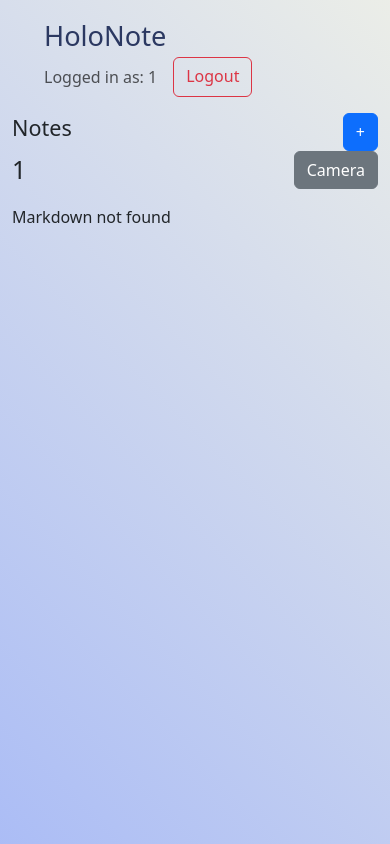
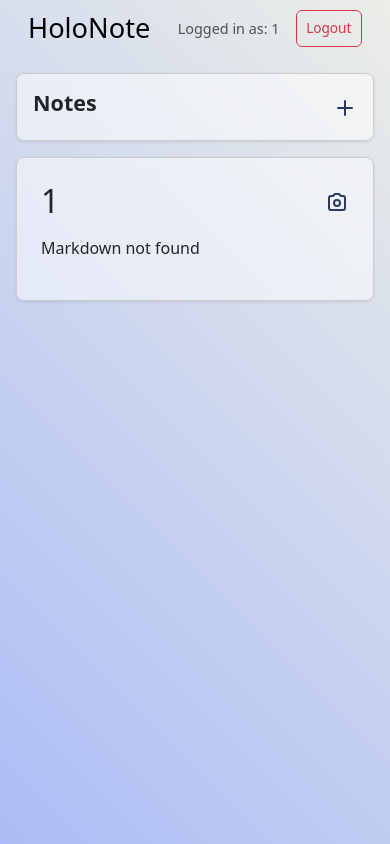
Before and after one commit to HaydenCar/Team-5-HackIreland, a Flask app: page /notes/1 in a window 390 px wide. Run offline with Flask 3, Linux system fonts and the light colour scheme; the visitor is signed in with stand-in values (Sample User, id 1); data that the repository does not hold is empty.

Commit message:
Fixed css

```diff
--- a/python_backend/main.py
+++ b/python_backend/main.py
@@ -332,11 +332,4 @@ def highlight():
     return render_template("highlight.html", formData=form_data)
 
 if __name__ == "__main__":
-    try:
-        from pyngrok import ngrok
-        # Open a tunnel on port 5000 and get a public URL
-        public_url = ngrok.connect(5000)
-        print(" * ngrok tunnel available at:", public_url)
-    except ImportError:
-        print(" * pyngrok is not installed. To install, run 'pip install pyngrok'")
-    app.run(host="0.0.0.0", port=5000, debug=False)
+    app.run(host="0.0.0.0", port=5008, debug=False)
--- a/python_backend/templates/base.html
+++ b/python_backend/templates/base.html
@@ -1,33 +1,90 @@
 <!DOCTYPE html>
 <html lang="en">
+
 <head>
   <meta charset="UTF-8" />
   <meta name="viewport" content="width=device-width, initial-scale=1">
   <title>{% block title %}HoloNote{% endblock %}</title>
-  <link href="https://cdn.jsdelivr.net/npm/bootstrap@5.3.0/dist/css/bootstrap.min.css" rel="stylesheet" />
+  <link
+    href="https://cdn.jsdelivr.net/npm/bootstrap@5.3.0/dist/css/bootstrap.min.css"
+    rel="stylesheet"
+  />
   <style>
     /* Scrollbar and layout styles */
-    ::-webkit-scrollbar { width: 6px; background-color: transparent; }
-    ::-webkit-scrollbar-track { background: transparent; }
+    ::-webkit-scrollbar {
+      width: 6px;
+      background-color: transparent;
+    }
+    ::-webkit-scrollbar-track {
+      background: transparent;
+    }
     ::-webkit-scrollbar-thumb {
       background-color: #92a4e0;
       border-radius: 6px;
       border: 1px solid transparent;
     }
-    ::-webkit-scrollbar-thumb:hover { background-color: #8ca4f2; cursor: pointer; }
-    ::-webkit-scrollbar-button { display: none; width: 0; height: 0; }
-    html { scrollbar-width: thin; scrollbar-color: #92a4e0 transparent; }
-    html, body { height: 100%; margin: 0; padding: 0; box-sizing: border-box; }
+    ::-webkit-scrollbar-thumb:hover {
+      background-color: #8ca4f2;
+      cursor: pointer;
+    }
+    ::-webkit-scrollbar-button {
+      display: none;
+      width: 0;
+      height: 0;
+    }
+
+    html {
+      scrollbar-width: thin;
+      scrollbar-color: #92a4e0 transparent;
+    }
+    html, body {
+    margin: 0;
+    padding: 0;
+    /* Let them expand: */
+    min-height: 100%;
+    /* box-sizing stays if you like */
+    box-sizing: border-box;
+    }
+
     body {
+    background: linear-gradient(45deg, #8ca4f2ba, #e4e7dfba);
+    background-repeat: no-repeat;
+    background-size: cover;   /* Or remove if you prefer the gradient not scaled */
+    }
+
+
+    .navbar {
+      flex: 0 0 auto;
+      z-index: 999;
+      padding: 1rem 2rem;
+    }
+
+    /* Shrink navbar text and button sizes on small screens */
+    @media (max-width: 576px) {
+      .navbar {
+        padding: 0.5rem 1rem;
+      }
+      .navbar-brand {
+        font-size: 1.3rem; /* Smaller than default */
+      }
+      .navbar-text {
+        font-size: 0.9rem; /* Slightly smaller text */
+      }
+      .btn {
+        font-size: 0.85rem;
+        padding: 0.3rem 0.6rem;
+      }
+    }
+
+    .main-container {
+      flex: 1 1 0;
+      min-height: 0;
       display: flex;
-      flex-direction: column;
-      background: linear-gradient(45deg, #8ca4f2ba, #e4e7dfba);
-    }
-    .navbar { flex: 0 0 auto; z-index: 999; padding: 1rem 2rem; }
-    .main-container {
-      flex: 1 1 0; min-height: 0;
-      display: flex; justify-content: center; align-items: flex-start;
-      overflow: hidden; padding: 1rem 2rem 2rem 2rem; box-sizing: border-box;
+      justify-content: center;
+      align-items: flex-start;
+      overflow: hidden;
+      padding: 1rem 2rem 2rem 2rem;
+      box-sizing: border-box;
     }
     .glass {
       background: rgba(255, 255, 255, 0.5);
@@ -35,15 +92,31 @@
       border-radius: 10px;
     }
     .side-panel {
-      width: 20%; min-width: 10rem; height: 100%; overflow-y: auto;
-      margin-right: 2rem; padding: 1rem; box-sizing: border-box;
+      width: 20%;
+      min-width: 10rem;
+      height: 100%;
+      overflow-y: auto;
+      margin-right: 2rem;
+      padding: 1rem;
+      box-sizing: border-box;
     }
     .content-panel {
-      width: 65%; min-width: 40rem; height: 100%; overflow-y: auto;
-      padding: 1rem; box-sizing: border-box;
+      width: 65%;
+      min-width: 40rem;
+      height: 100%;
+      overflow-y: auto;
+      padding: 1rem;
+      box-sizing: border-box;
     }
-    .notes-title { margin-bottom: 1rem; font-weight: 600; }
-    .notes-container { padding: 0; margin: 0; }
+
+    .notes-title {
+      margin-bottom: 1rem;
+      font-weight: 600;
+    }
+    .notes-container {
+      padding: 0;
+      margin: 0;
+    }
     .note-link {
       display: block;
       margin: 0.25rem 0;
@@ -63,12 +136,12 @@
       font-size: 1.7rem;
       font-weight: 500;
       padding: 0;
-      color: #2b3861;
       text-decoration: none;
     }
   </style>
   {% block head %}{% endblock %}
 </head>
+
 <body>
   <!-- HEADER / NAVBAR -->
   <nav class="navbar navbar-expand-lg navbar-light">
@@ -77,9 +150,9 @@
       <div class="d-flex">
         {% if current_user.is_authenticated %}
           <span class="navbar-text me-3">Logged in as: {{ current_user.id }}</span>
-          <a class="btn btn-outline-danger" href="/logout">Logout</a>
+          <a class="btn btn-outline-danger align-content-center" href="/logout">Logout</a>
         {% else %}
-          <a class="btn btn-outline-primary" href="/login">Login</a>
+          <a class="btn btn-outline-primary align-content-center" href="/login">Login</a>
         {% endif %}
       </div>
     </div>
@@ -88,7 +161,9 @@
   <!-- MAIN CONTENT AREA -->
   {% block content %}{% endblock %}
 
-  <script src="https://cdn.jsdelivr.net/npm/bootstrap@5.3.0/dist/js/bootstrap.bundle.min.js"></script>
+  <script
+    src="https://cdn.jsdelivr.net/npm/bootstrap@5.3.0/dist/js/bootstrap.bundle.min.js"
+  ></script>
   {% block scripts %}{% endblock %}
 </body>
 </html>
--- a/python_backend/templates/notes.html
+++ b/python_backend/templates/notes.html
@@ -1,7 +1,7 @@
 {% extends "base.html" %}
 {% block title %}Notes - HoloNote{% endblock %}
 
-{% block styles %}
+{% block head %}
 <style>
   /* Base container padding */
   .notes-container-wrapper {
@@ -10,14 +10,13 @@
 
   /* Sidebar styling */
   .notes-sidebar {
-    background-color: rgba(255, 255, 255, 0.95);
+    border: 1px solid #ccc !important; /* Added border */
     border-radius: 8px;
     padding: 1rem;
     margin-bottom: 1rem;
-    box-shadow: 0 1px 3px rgba(0,0,0,0.1);
+    box-shadow: 0 1px 3px rgba(0, 0, 0, 0.1);
   }
   .notes-sidebar h4 {
-    margin-bottom: 1rem;
     font-weight: bold;
   }
   .notes-sidebar .note-link {
@@ -35,14 +34,55 @@
 
   /* Content area styling */
   .notes-content {
-    background-color: rgba(255, 255, 255, 0.98);
+    border: 1px solid #ccc !important; /* Added border */
     border-radius: 8px;
-    padding: 1rem;
-    box-shadow: 0 1px 3px rgba(0,0,0,0.1);
+    padding: 1.5rem;
+    box-shadow: 0 1px 3px rgba(0, 0, 0, 0.1);
   }
 
-  /* Responsive grid using Bootstrap classes.
-     On mobile (xs and sm) columns stack; on md+ they sit side by side. */
+  /* Heading sizes */
+  .notes-content h1 {
+    font-size: 2rem;
+    margin: 0;
+  }
+  .notes-content h2 {
+    font-size: 1.5rem;
+    margin-top: 1rem;
+    margin-bottom: 0.5rem;
+  }
+  .notes-content h3 {
+    font-size: 1.2rem;
+    margin-top: 1rem;
+    margin-bottom: 0.5rem;
+  }
+  .notes-content h4 {
+    font-size: 1.1rem;
+    margin-top: 1rem;
+    margin-bottom: 0.5rem;
+  }
+
+  /* Custom icon button: no background, no padding, custom color */
+  .icon-button {
+    background: transparent;
+    border: none;
+    padding: 0;
+    margin: 0;
+    cursor: pointer;
+    color: #2b3861; /* Pick any color you like */
+  }
+
+  /* Ensure the SVG inherits the parent's color for stroke/fill */
+  .icon-button svg {
+    stroke: currentColor;
+    fill: none;
+    width: 24px;
+    height: 24px;
+  }
+
+  /* Optional: on hover, adjust color if desired */
+  .icon-button:hover {
+    color: #4353a6; /* Slightly darker or lighter color */
+  }
 </style>
 {% endblock %}
 
@@ -51,10 +91,23 @@
   <div class="row">
     <!-- Sidebar: takes full width on mobile, 4/12 on medium+ -->
     <div class="col-12 col-md-4">
-      <div class="notes-sidebar">
-        <div class="d-flex justify-content-between align-items-center">
+      <div class="notes-sidebar glass">
+        <div class="d-flex justify-content-between align-items-top">
           <h4>Notes</h4>
-          <button class="btn btn-primary" data-bs-toggle="modal" data-bs-target="#createNoteModal">+</button>
+          <!-- Use our custom .icon-button class -->
+          <button class="icon-button" data-bs-toggle="modal" data-bs-target="#createNoteModal" title="Create Note">
+            <svg xmlns="http://www.w3.org/2000/svg"
+                 class="icon icon-tabler icon-tabler-plus"
+                 viewBox="0 0 24 24"
+                 stroke-width="2"
+                 stroke-linecap="round"
+                 stroke-linejoin="round"
+            >
+              <path stroke="none" d="M0 0h24v24H0z" fill="none"/>
+              <line x1="12" y1="5" x2="12" y2="19" />
+              <line x1="5" y1="12" x2="19" y2="12" />
+            </svg>
+          </button>
         </div>
         <div id="notesContainer">
           <!-- Dynamically populated note links -->
@@ -63,12 +116,26 @@
     </div>
     <!-- Content: takes full width on mobile, 8/12 on medium+ -->
     <div class="col-12 col-md-8">
-      <div class="notes-content">
+      <div class="notes-content glass">
         {% if active_note %}
+          <!-- Display the selected note’s title as an H1 -->
           <div class="d-flex justify-content-between align-items-center mb-3">
-            <h2 class="mb-0">{{ active_note }}</h2>
-            <button class="btn btn-secondary" data-bs-toggle="modal" data-bs-target="#cameraModal">
-              <i class="bi bi-camera"></i> Camera
+            <h1>{{ active_note }}</h1>
+            <!-- Also use our custom icon-button class here -->
+            <button class="icon-button" data-bs-toggle="modal" data-bs-target="#cameraModal" title="Upload Image">
+              <svg xmlns="http://www.w3.org/2000/svg"
+                   class="icon icon-tabler icon-tabler-camera"
+                   viewBox="0 0 24 24"
+                   stroke-width="2"
+                   stroke-linecap="round"
+                   stroke-linejoin="round"
+              >
+                <path stroke="none" d="M0 0h24v24H0z" fill="none"/>
+                <path d="M10 4h4l2 2h2a2 2 0 0 1 2 2v10c0
+                         1.1 -.9 2 -2 2h-12a2 2 0 0 1 -2 -2v-10
+                         a2 2 0 0 1 2 -2h2l2 -2" />
+                <circle cx="12" cy="13" r="3" />
+              </svg>
             </button>
           </div>
         {% else %}
@@ -116,7 +183,8 @@
         </div>
         <div class="modal-body">
           <input type="hidden" name="noteID" value="{{ active_note_id }}">
-          <input type="file" name="image" id="cameraInput" class="form-control" accept="image/*" capture="environment" required>
+          <input type="file" name="image" id="cameraInput" class="form-control" accept="image/*" capture="environment"
+                 required>
           <p class="mt-2 small text-muted">
             On mobile, you can take a photo directly. On desktop, this will open the file picker.
           </p>
```
Also changed, not shown: python_backend/templates/highlight.html (+21 -11 lines), python_backend/templates/index.html (+2 -5 lines). Lines whose indentation alone changed are shown as unchanged.
